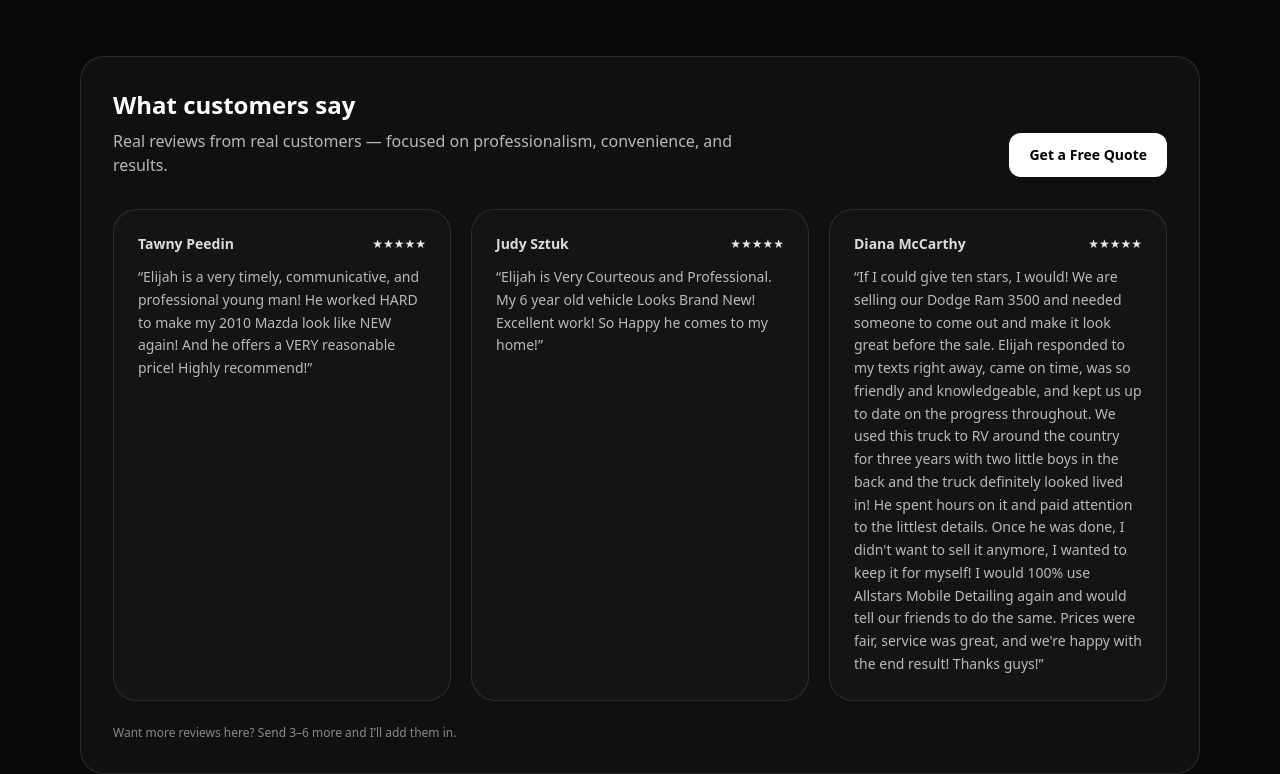
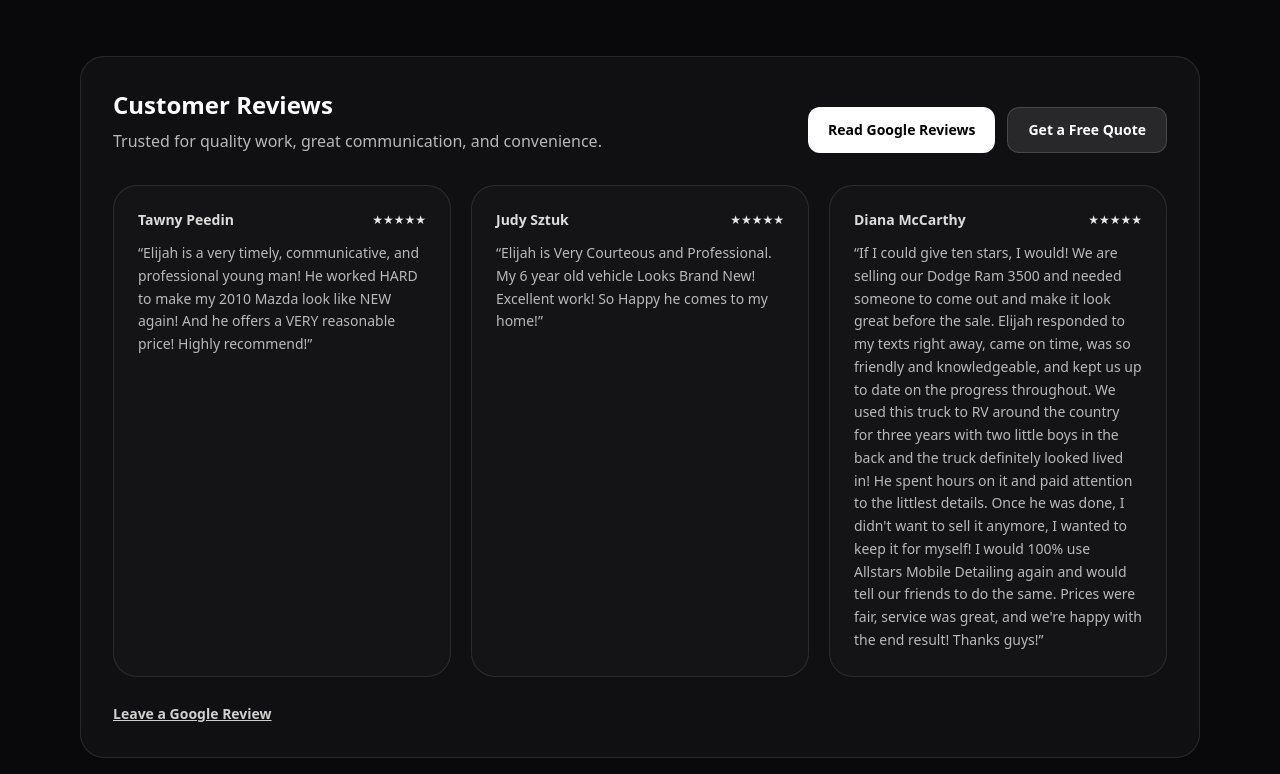
Before and after one commit to colbyrita3-sudo/allstars-mobile-detailing, a React (Vite) app: page / in a window 1280 px wide. Shown: the part 1158-1932 px from the top of the page. Built offline with nearby package versions, Linux system fonts and the light colour scheme.

Commit message:
Clean up reviews section copy

```diff
--- a/src/pages/Home.tsx
+++ b/src/pages/Home.tsx
@@ -3,6 +3,7 @@ import Seo from "../components/Seo";
 import heroVideo from "../assets/hero.mp4";
 
 const PHONE_TEL = "tel:+16893127408";
+const GOOGLE_REVIEWS_URL = "https://share.google/1za8xvX2LShuePDiG";
 
 const REVIEWS = [
   {
@@ -40,7 +41,6 @@ export default function Home() {
       />
 
       <section className="relative overflow-hidden bg-zinc-950">
-        {/* Video background */}
         <div className="pointer-events-none absolute inset-0">
           <video
             className="absolute inset-0 h-full w-full object-cover"
@@ -217,18 +217,28 @@ export default function Home() {
           <div className="rounded-3xl border border-white/10 bg-white/[0.03] p-8">
             <div className="flex flex-col gap-3 md:flex-row md:items-end md:justify-between">
               <div>
-                <h2 className="text-2xl font-bold">What customers say</h2>
+                <h2 className="text-2xl font-bold">Customer Reviews</h2>
                 <p className="mt-2 max-w-2xl text-white/70">
-                  Real reviews from real customers — focused on professionalism, convenience, and results.
+                  Trusted for quality work, great communication, and convenience.
                 </p>
               </div>
 
-              <Link
-                to="/contact"
-                className="inline-flex items-center justify-center rounded-xl bg-white px-5 py-3 text-sm font-semibold text-black hover:bg-white/90"
-              >
-                Get a Free Quote
-              </Link>
+              <div className="flex flex-col gap-3 sm:flex-row">
+                <a
+                  href={GOOGLE_REVIEWS_URL}
+                  target="_blank"
+                  rel="noreferrer"
+                  className="inline-flex items-center justify-center rounded-xl bg-white px-5 py-3 text-sm font-semibold text-black hover:bg-white/90"
+                >
+                  Read Google Reviews
+                </a>
+                <Link
+                  to="/contact"
+                  className="inline-flex items-center justify-center rounded-xl border border-white/15 bg-white/10 px-5 py-3 text-sm font-semibold text-white hover:bg-white/15"
+                >
+                  Get a Free Quote
+                </Link>
+              </div>
             </div>
 
             <div className="mt-8 grid gap-5 md:grid-cols-3">
@@ -250,9 +260,16 @@ export default function Home() {
               ))}
             </div>
 
-            <p className="mt-6 text-xs text-white/50">
-              Want more reviews here? Send 3–6 more and I’ll add them in.
-            </p>
+            <div className="mt-6">
+              <a
+                href={GOOGLE_REVIEWS_URL}
+                target="_blank"
+                rel="noreferrer"
+                className="text-sm font-semibold text-white/80 underline hover:text-white"
+              >
+                Leave a Google Review
+              </a>
+            </div>
           </div>
         </div>
       </section>
```
